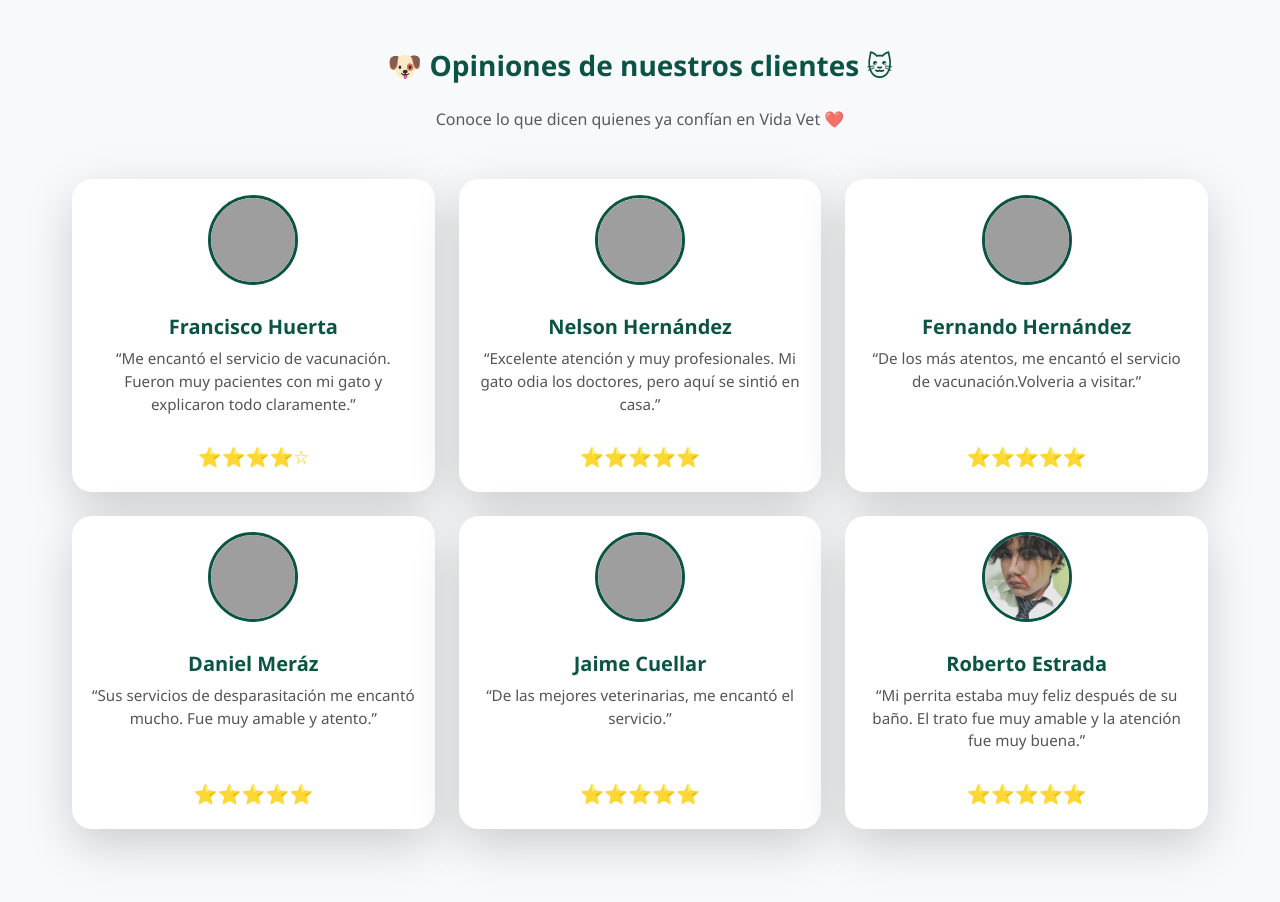
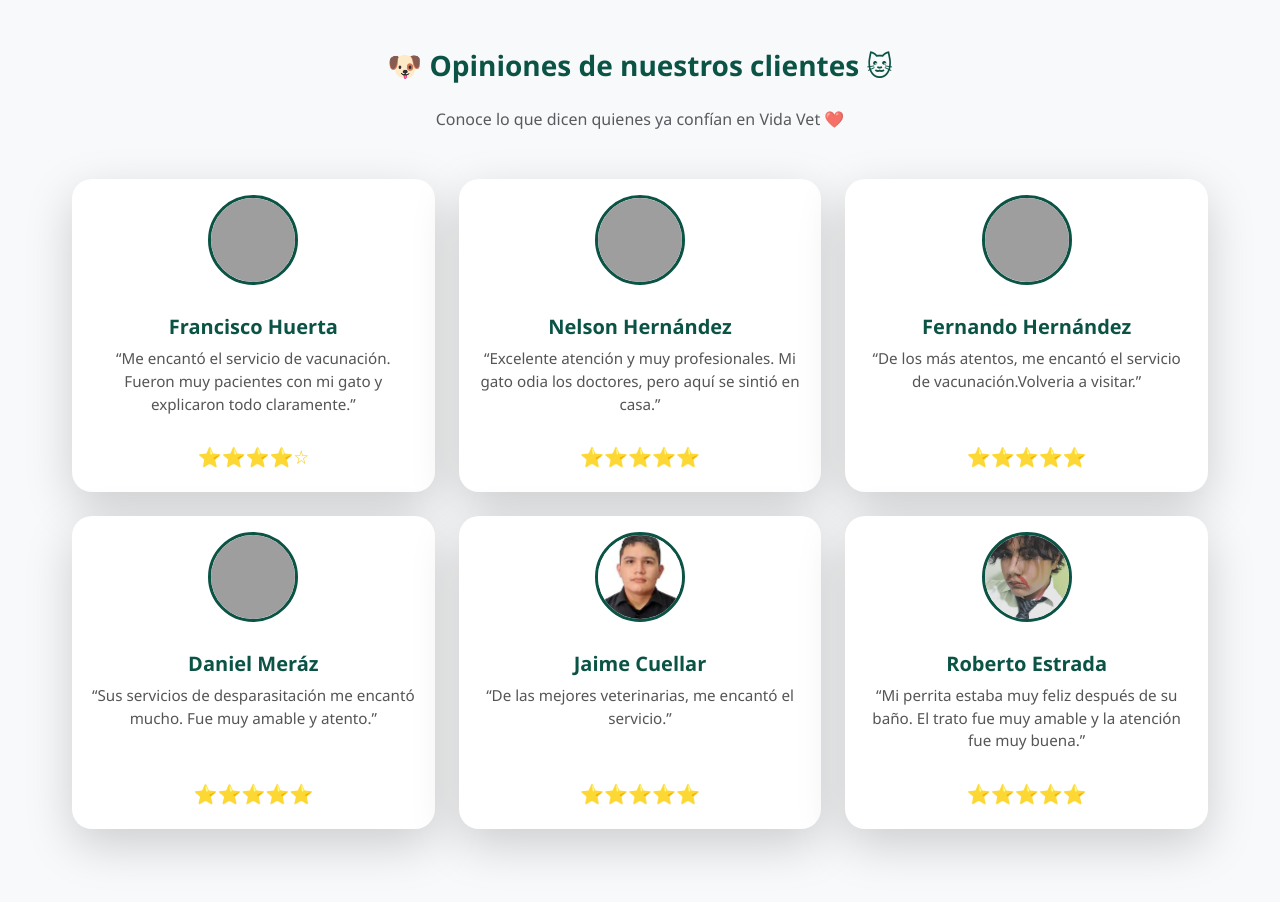
Before and after one commit to Robs115/PIA-WEBDEV, a Django app: page / in a window 1280 px wide. Shown: the part 1827-2729 px from the top of the page. Run offline with Django 5.2, Linux system fonts and the light colour scheme; data comes from the database, SQL or seed files in the repository; some libraries are stand-ins or nearby versions; grey boxes are pictures that could not be loaded.

Commit message:
Foto añadida
Replaced placeholder image with static image for Jaime Cuellar.

```diff
--- a/veterinaria/app/templates/index.html
+++ b/veterinaria/app/templates/index.html
@@ -240,7 +240,7 @@
 
         <div class="col-md-4 mb-4">
             <div class="card resena shadow-lg">
-                <img src="https://i.pravatar.cc/150?img=32" class="card-img-top rounded-circle mx-auto mt-3" alt="cliente">
+                <img src="{% static 'img/Clientes/Jaime_Cuellar.jpg' %}" class="card-img-top rounded-circle mx-auto mt-3" alt="cliente">
                 <div class="card-body">
                     <h5 class="card-title">Jaime Cuellar</h5>
                     <p class="card-text">“De las mejores veterinarias, me encantó el servicio.”</p>
```
